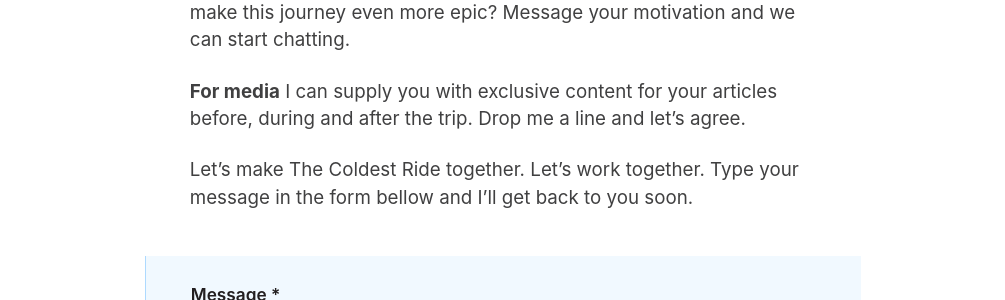
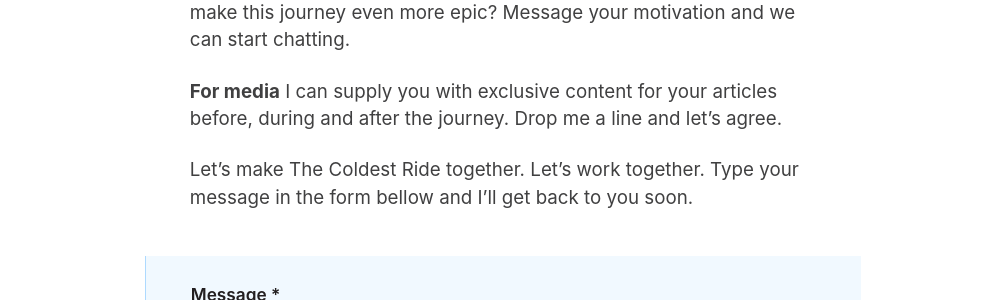
Before and after one commit to karolismieliauskas/thecoldestride.com, a Jekyll site: the page built from pages/get-involved.html, in a window 1280 px wide and 900 px high, scrolled down 861 px. Shown: the part 180-480 px from the top of the window, without its empty margins (137-1142 px from the left). Built offline with Jekyll 4.4.1, drawn with Linux system fonts in a browser that asks for light colours.

Commit message:
Update getinvolved.yml

```diff
--- a/_data/getinvolved.yml
+++ b/_data/getinvolved.yml
@@ -16,7 +16,7 @@ body: |
   Message your motivation and we can start chatting.
 
   **For media**
-  I can supply you with exclusive content for your articles before, during and after the trip. Drop me a line and let's agree.
+  I can supply you with exclusive content for your articles before, during and after the journey. Drop me a line and let's agree.
 
   Let's make The Coldest Ride together. Let's work together. Type your message in the form bellow and I'll get back to you soon.
 form:
```
